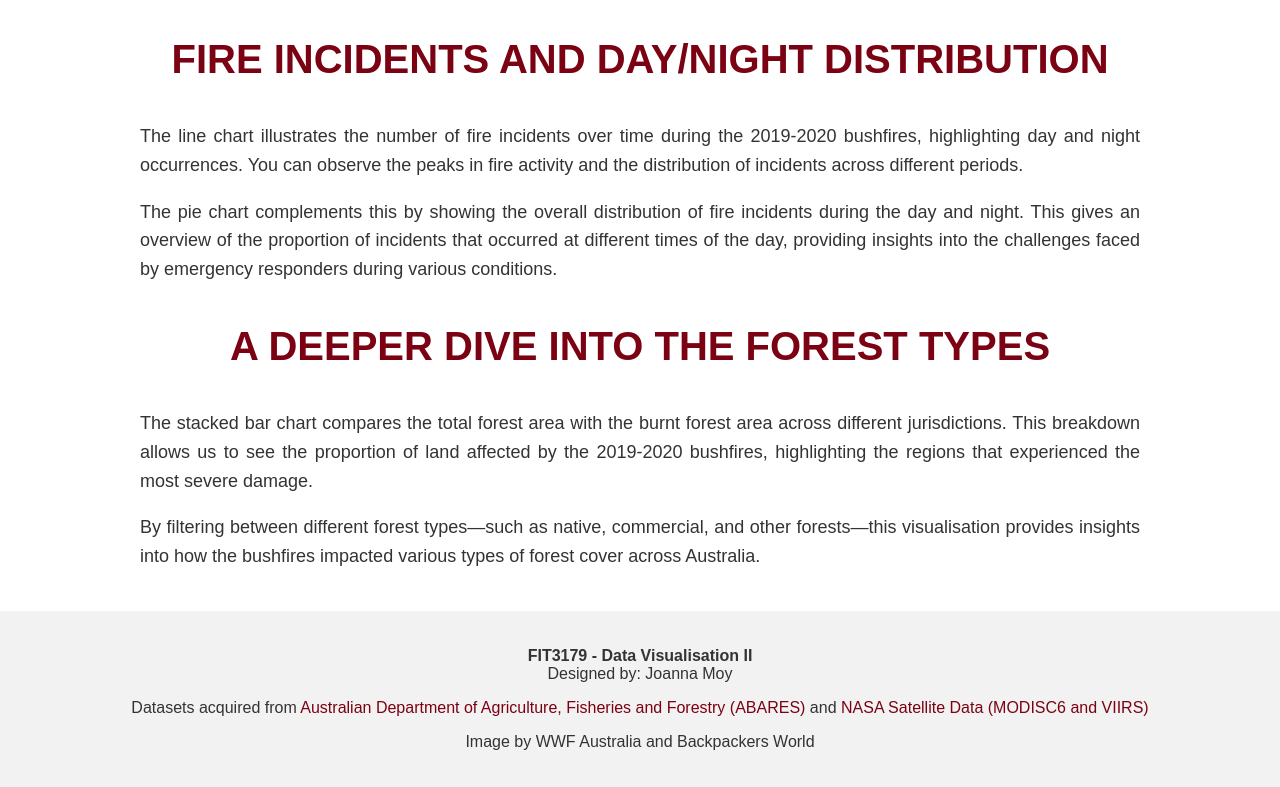
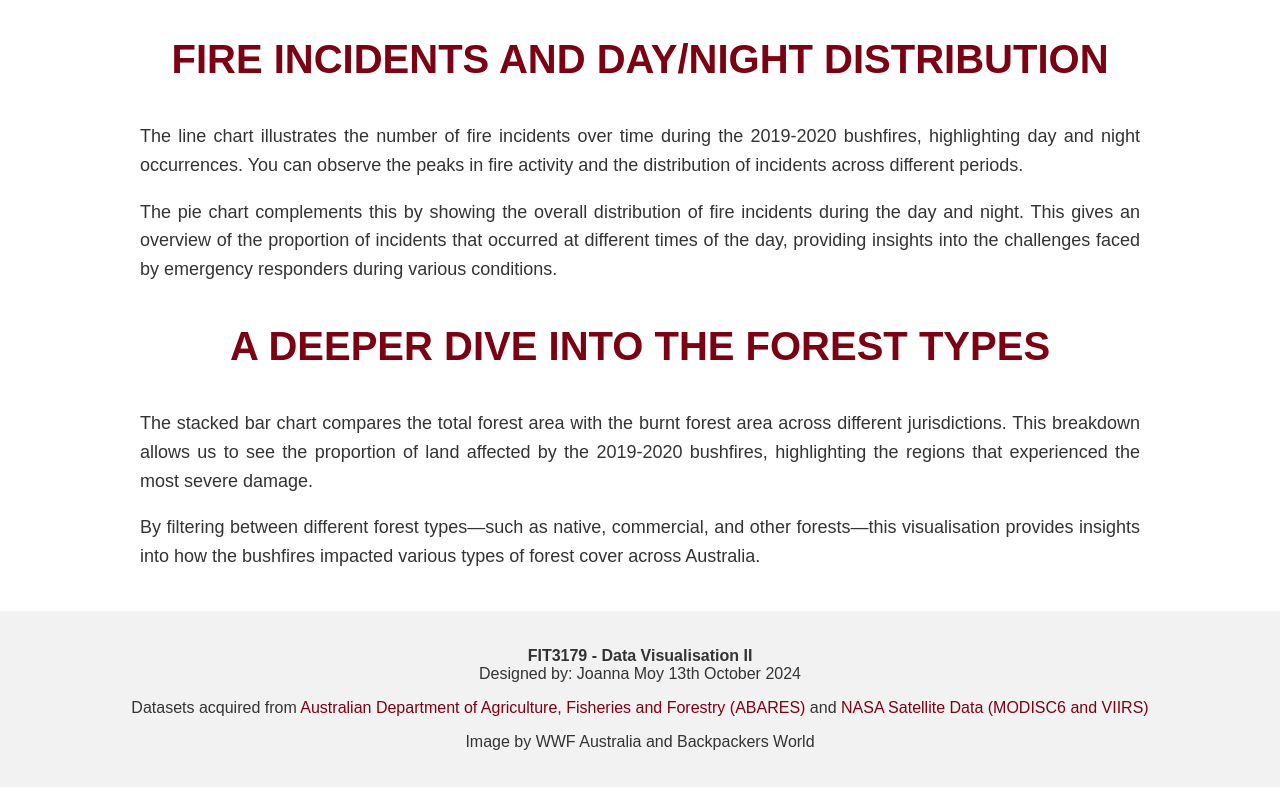
Before and after one commit to joannamjy/FIT3179, a plain HTML site: page Data Visualisation 2/index.html in a window 1280 px wide. Shown: the part 1723-2510 px from the top of the page. Drawn offline with nearby package versions, Linux system fonts and the light colour scheme; a script that the page names is missing; a web font is replaced by a local one.

Commit message:
Update index.html

```diff
--- a/Data Visualisation 2/index.html
+++ b/Data Visualisation 2/index.html
@@ -171,6 +171,7 @@
         <p style="font-size: 16px; color: #333;">
             <strong>FIT3179 - Data Visualisation II</strong><br>
             Designed by: Joanna Moy
+            13th October 2024
         </p>
         <p style="font-size: 16px; color: #333;">
             Datasets acquired from <a href="https://www.agriculture.gov.au/abares/forestsaustralia/forest-data-maps-and-tools/data-by-topic/fire#area-of-forests-in-fire-area-by-forest-category-and-jurisdiction" target="_blank" style="color: #7b0213; text-decoration: none;">
```
